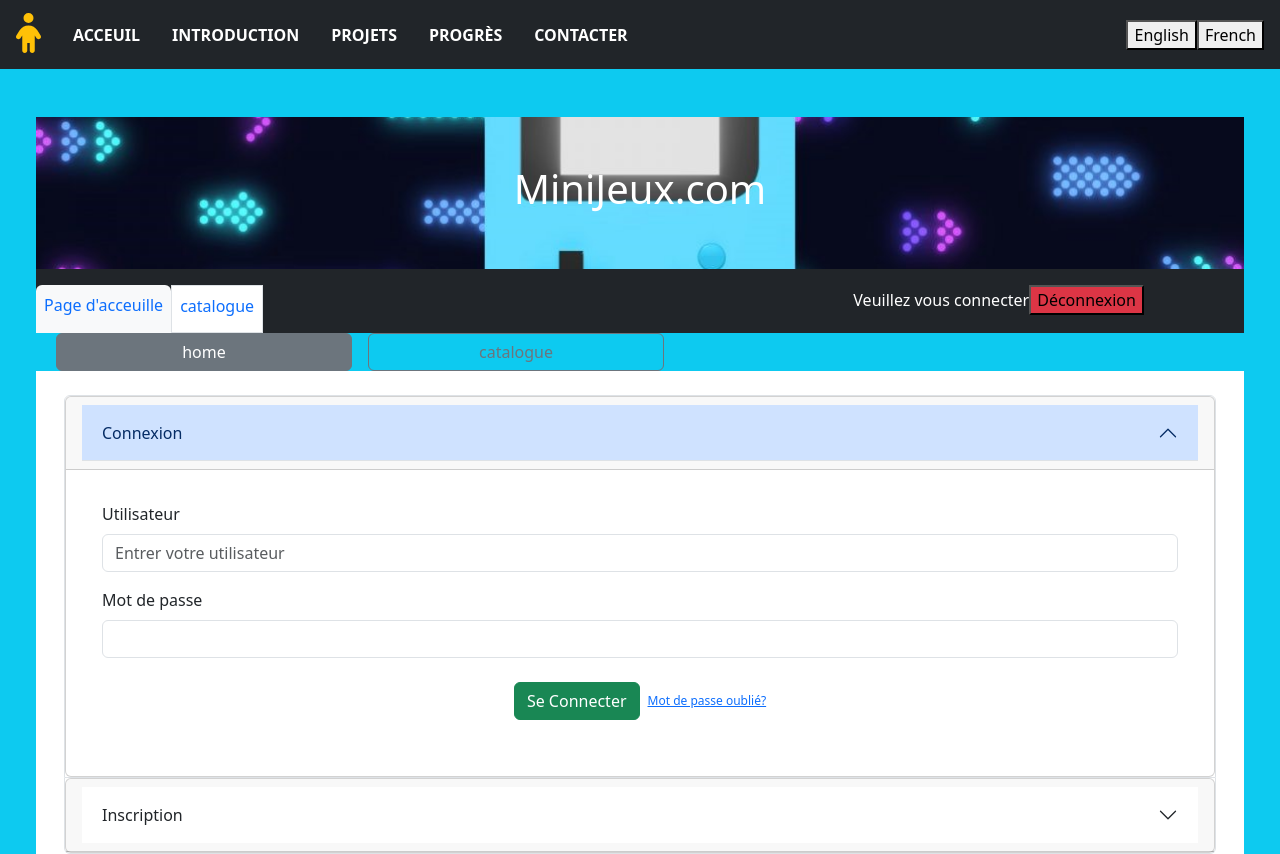
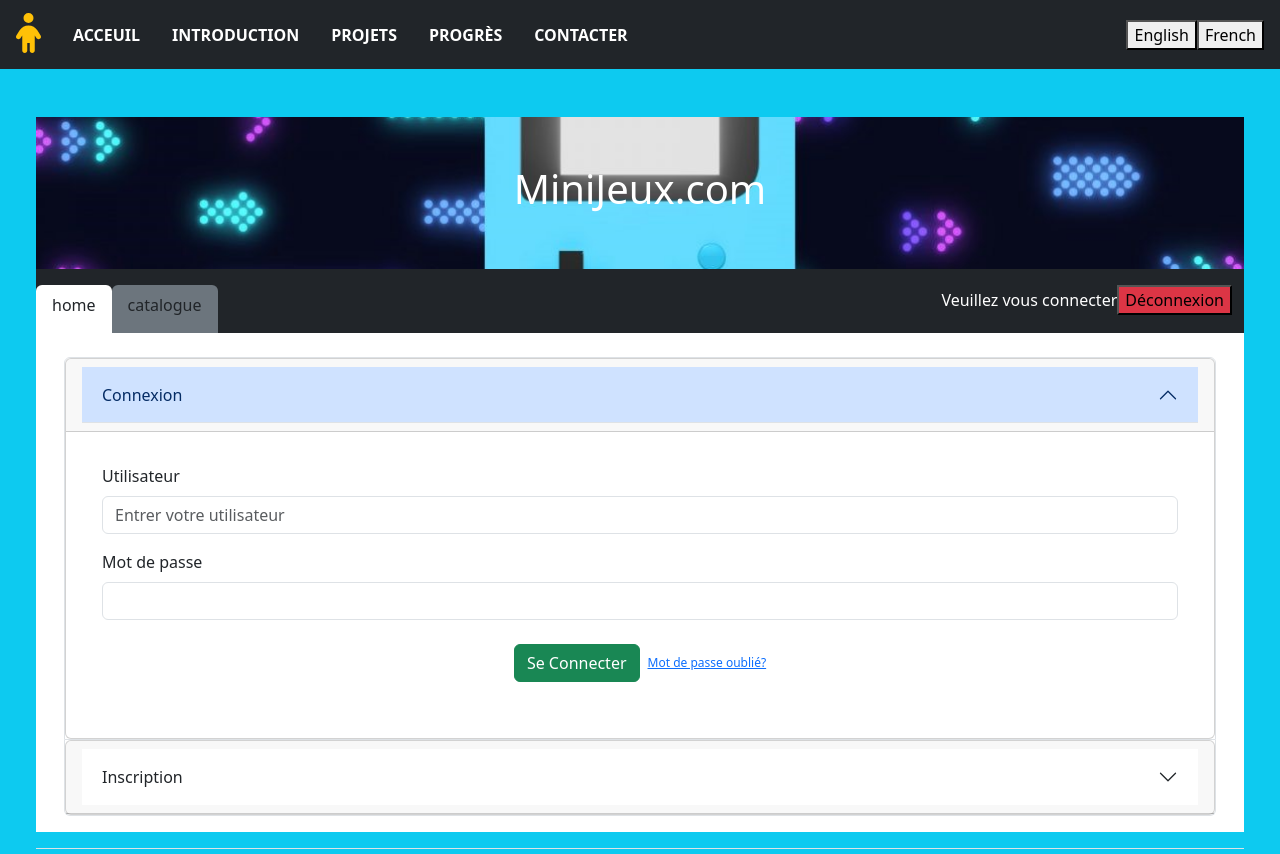
Before and after one commit to th3qu1x0t1c0n3/porfolio, a React (Create React App) app: page /MiniGame in a window 1280 px wide. Shown: the top 854 px of the page. Built offline with nearby package versions, Linux system fonts and the light colour scheme.

Commit message:
ajout Catalogue.tsx

```diff
--- a/src/components/games/Catalogue.tsx
+++ b/src/components/games/Catalogue.tsx
@@ -22,34 +22,32 @@
     }, {
         nom: "Pac Man",
         imgFile: pacMan,
-        url: "/MiniGame/jeux/Maintenance",
+        url: "/MiniGame/Maintenance",
         action: "na"
     }, {
         nom: "Duck Hunt",
         imgFile: duckHunt,
-        url: "/MiniGame/jeux/Maintenance",
+        url: "/MiniGame/Maintenance",
         action: "na"
     }, {
         nom: "Pong",
         imgFile: Pong,
-        url: "/MiniGame/jeux/Maintenance",
+        url: "/MiniGame/Maintenance",
         action: "na"
     }, {
         nom: "Chucky Egg",
         imgFile: ChuckyEgg,
-        url: "/MiniGame/jeux/Maintenance",
+        url: "/MiniGame/Maintenance",
         action: "na"
     }, {
         nom: "Paperboy",
         imgFile: Paperboy,
-        url: "/MiniGame/jeux/Maintenance",
+        url: "/MiniGame/Maintenance",
         action: "na"
     }];
 
     return(
-        <>
-            <GameHeader />
-
+        <div className={`row pt-4 p-3 bg-white`}>
             <div className="modal fade" id="dlgErrModal" role="dialog" aria-labelledby="exampleModalLabel" aria-hidden="true">
                 <div className="modal-dialog modal-dialog-centered" role="document">
                     <div className="modal-content">
@@ -76,9 +74,7 @@
                     ))}
                 </div>
             </div>
-
-            <GameFooter />
-        </>
+        </div>
     )
 }
 
--- a/src/components/games/GameHeader.tsx
+++ b/src/components/games/GameHeader.tsx
@@ -11,7 +11,7 @@
                 </div>
             </div>
 
-            <div className="row bg-dark">
+            <div className="row bg-dark ">
                 <nav className="col-lg-8 col-md-5 col-sm-5 navbar navbar-expand-sm navbar-light pb-0 mt-2">
                     <ul className="navbar-nav">
                         <li className="nav-item bg-light active rounded-top">
@@ -25,7 +25,7 @@
                     </ul>
                 </nav>
 
-                <div className="col-lg-4 col-md-6 col-sm-7 text-right mt-3" id="connexion">
+                <div className="col-lg-4 col-md-6 col-sm-7 text-right mt-3 text-end" id="connexion">
                     <p className="d-inline-block text-white" id="utilisateur">Veuillez vous connecter</p>
                     <button className="d-inline-block bg-danger" id="btnDeco">Déconnexion</button>
                 </div>
--- a/src/components/games/MiniGame.tsx
+++ b/src/components/games/MiniGame.tsx
@@ -5,6 +5,7 @@
 import { Accordion, Card, Button, Form } from 'react-bootstrap';
 import {useTranslation} from "react-i18next";
 import Connexion from "./Connexion";
+import Catalogue from "./Catalogue";
 
 function MiniGame() {
     const navigate = useNavigate();
@@ -19,21 +20,53 @@
     // TODO: Finir le jeu et arranger le reste
     return (
         <div id="acceuil" className="p-5 bg-info min-vh-100">
-            <GameHeader />
+            <div className="bg-info">
+                <div className="row">
+                    <div id="enTete" className="col text-center text-white p-5">
+                        <h1>MiniJeux.com</h1>
+                    </div>
+                </div>
+
+                <div className="row bg-dark">
+                    <nav className="col-lg-8 col-md-5 col-sm-5 navbar navbar-expand-sm navbar-light pb-0 mt-2">
+                        <ul className="navbar-nav">
                             {
                                 tabs.map((tabItem) => (
-                        <button
-                            key={tabItem.id}
-                            className={`col-md-3 btn btn-outline-secondary mx-2 ${tab === tabItem.id ? 'active' : ''}`}
-                            onClick={() => {
-                                setTab(tabItem.id)
-                            }}
+                                    <li className={`nav-item bg-secondary active rounded-top px-2 ${tab === tabItem.id ? 'bg-white' : ''}`} key={tabItem.id}>
+                                        <button className={`nav-link mb-2 font-weight-bold text-dark ${tab === tabItem.id ? 'bg-white' : ''}`}
+                                                onClick={() => {setTab(tabItem.id)}}
                                         >
                                             {t(tabItem.label)}
                                         </button>
+                                    </li>
                                 ))
                             }
+                        </ul>
+                    </nav>
+
+                    <div className="col-lg-4 col-md-6 col-sm-7 text-right mt-3 text-end" id="connexion">
+                        <p className="d-inline-block text-white" id="utilisateur">Veuillez vous connecter</p>
+                        <button className="d-inline-block bg-danger" id="btnDeco">Déconnexion</button>
+                    </div>
+                </div>
+
+                <div className="modal fade" id="dlgErrModal" role="dialog" aria-labelledby="exampleModalLabel" aria-hidden="true">
+                    <div className="modal-dialog modal-dialog-centered" role="document">
+                        <div className="modal-content">
+                            <div className="modal-header">
+                                <h5 className="modal-title" id="titre">Erreur</h5>
+                                <button type="button" className="btn btn-danger" id="sortieDlg" aria-label="Close"> x </button>
+                            </div>
+                            <div className="modal-body">
+                                <p id="msg">Message d'erreur</p>
+                            </div>
+                        </div>
+                    </div>
+                </div>
+            </div>
+
             {tab === 'home' && <Connexion />}
+            {tab === 'catalogue' && <Catalogue />}
 
             <GameFooter />
         </div>
```
Lines whose indentation alone changed are shown as unchanged.
